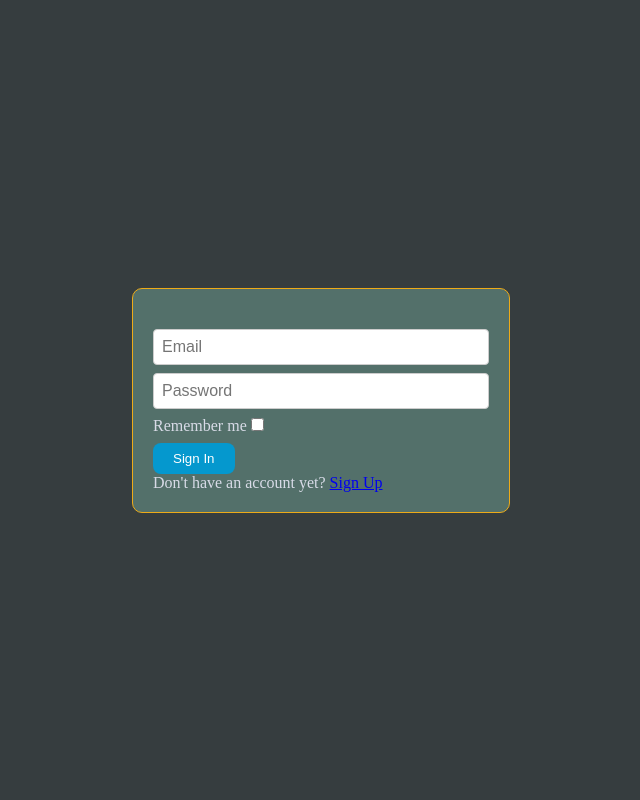
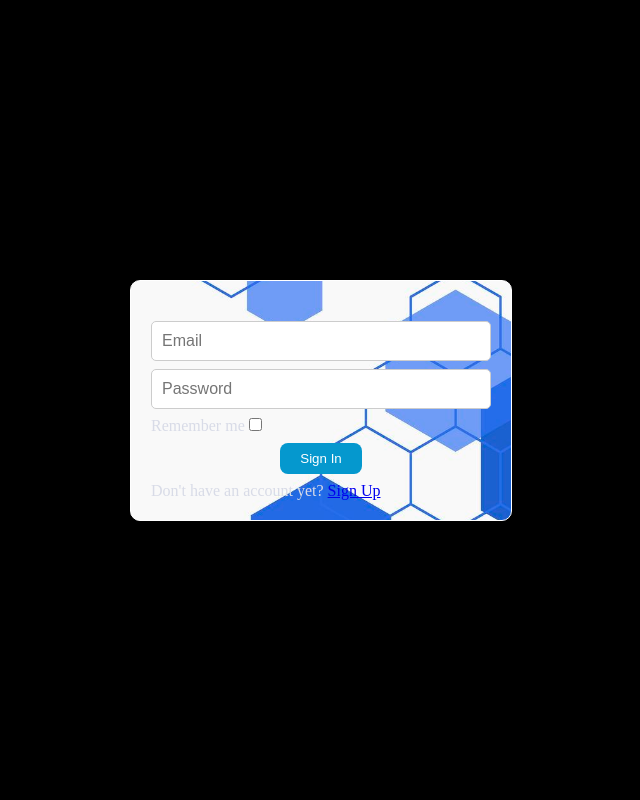
Before and after one commit to Emogy-reunion/mini-projects, a Flask app: page / in a window 1280 px wide. Shown: the whole page, without its empty margins (319-959 px from the left). Run offline with Flask 3, Linux system fonts and the light colour scheme.

Commit message:
feat: add an image as the form background and style the other elements to fit

```diff
--- a/protect-routes/static/css/login.css
+++ b/protect-routes/static/css/login.css
@@ -9,7 +9,7 @@ html {
 
 body {
 	font-family: "poppins";
-	background-color: #363d3f;
+	background-color: black;
 	color: #D8DBE7;
 	display: flex;
 	height: 100vh;
@@ -19,9 +19,12 @@ body {
 
 .container {
 	max-width: 800px;
-	background-color:  #53706A;
+	background-image: url('/static/images/login.jpeg');
+	background-repeat: no-repeat;
+	background-position: center;
+	background-size: cover;
 	border-radius: 10px;
-	border: 1px solid #EDAB18;
+	border: 1px solid #fff;
 	padding: 20px;
 }
 
@@ -56,10 +59,10 @@ form div {
 input[type="text"],
 input[type="email"],
 input[type="password"] {
-    	padding: 8px;
+    	padding: 10px;
     	font-size: 16px;
     	border: none;
-    	border-radius: 4px;
+    	border-radius: 5px;
 	border: 1px solid #ccc;
 }
 
@@ -77,5 +80,15 @@ input[type="submit"]:hover {
 }
 
 .button-container {
-	margin: 0 auto;
+	display: flex;
+	justify-content: center;
 }
+
+form a {
+	text-decoration: none;
+	color: #0598ce;
+}
+
+form a:hover {
+	color: gold;
+}
```
